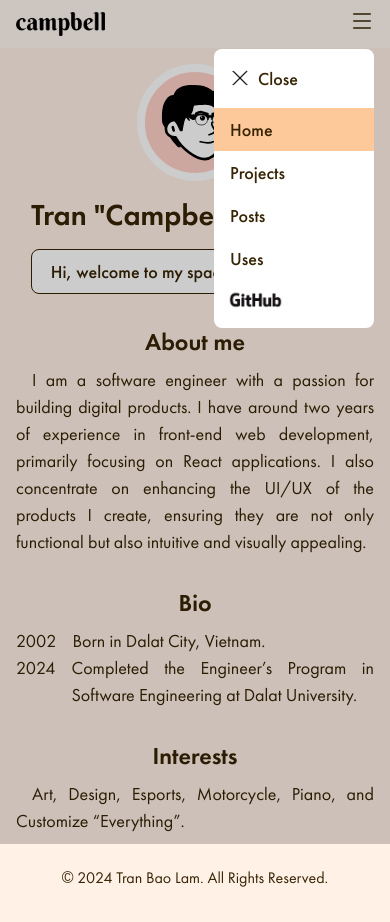
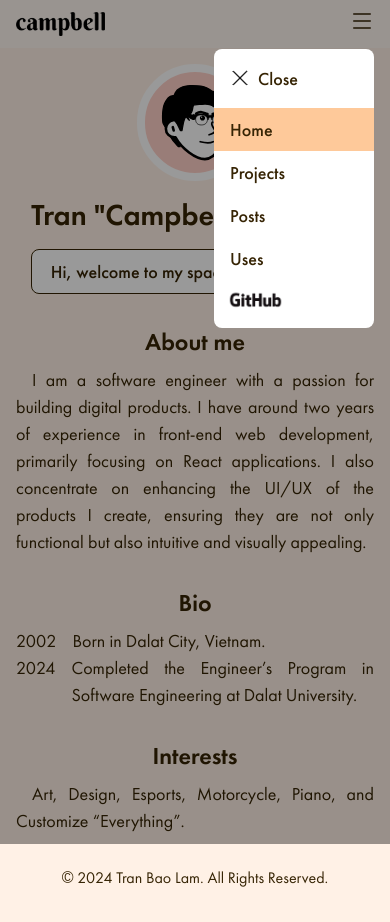
Before and after one commit to tranbaolam26902/campbells-corner, a Next.js app: page / in a window 390 px wide. Both pictures are taken after a click on the button 362 px from the left and 20 px from the top of the page. Built offline with nearby package versions, Linux system fonts and the light colour scheme.

Commit message:
add modal component

```diff
--- a/src/components/shared/Header/MobileMenu.tsx
+++ b/src/components/shared/Header/MobileMenu.tsx
@@ -6,10 +6,11 @@ import github from '@/public/images/github.png';
 // packages
 import Link from 'next/link';
 import Image from 'next/image';
-import { useState } from 'react';
-import { AnimatePresence, motion } from 'framer-motion';
+import { useCallback, useState } from 'react';
+import { motion } from 'framer-motion';
 
 // components
+import { Modal } from '@/components/shared';
 import { MobileNavItem } from './NavItem';
 
 // libs
@@ -26,12 +27,10 @@ export default function MobileMenu({ navLinks }: MobileMenuProps) {
     // event handlers
     const handleOpen = () => {
         setShowMenu(true);
-        document.body.style.overflow = 'hidden';
     };
-    const handleClose = () => {
+    const handleClose = useCallback(() => {
         setShowMenu(false);
-        document.body.style.overflow = '';
-    };
+    }, []);
 
     return (
         <div className='relative sm:hidden'>
@@ -44,17 +43,7 @@ export default function MobileMenu({ navLinks }: MobileMenuProps) {
                 />
             </button>
 
-            <AnimatePresence>
-                {showMenu && (
-                    <>
-                        <motion.div
-                            initial={{ opacity: 0 }}
-                            animate={{ opacity: 1 }}
-                            exit={{ opacity: 0 }}
-                            transition={{ duration: 0.2 }}
-                            className='fixed left-0 top-0 h-screen w-screen bg-black/20'
-                            onClick={handleClose}
-                        ></motion.div>
+            <Modal show={showMenu} place='sibling' onClose={handleClose}>
                 <motion.nav
                     initial={{ opacity: 0, height: 0 }}
                     animate={{ opacity: 1, height: 'auto' }}
@@ -97,9 +86,7 @@ export default function MobileMenu({ navLinks }: MobileMenuProps) {
                         />
                     </Link>
                 </motion.nav>
-                    </>
-                )}
-            </AnimatePresence>
+            </Modal>
         </div>
     );
 }
--- /dev/null
+++ b/src/components/shared/Modal.tsx
@@ -0,0 +1,79 @@
+'use client';
+
+// packages
+import { ReactNode, useCallback, useEffect } from 'react';
+import { AnimatePresence, motion } from 'framer-motion';
+
+interface ModalProps {
+    show: boolean;
+    place?: 'children' | 'sibling';
+    center?: boolean;
+    children: ReactNode;
+    onClose: () => void;
+}
+
+const Modal = ({
+    show,
+    place = 'children',
+    center = false,
+    children,
+    onClose
+}: ModalProps) => {
+    // methods
+    const enablePageScroll = () => {
+        document.body.style.overflow = '';
+    };
+    const disablePageScroll = () => {
+        document.body.style.overflow = 'hidden';
+    };
+
+    // event handlers
+    const handleClose = useCallback(() => {
+        onClose();
+        (document.activeElement as HTMLElement).blur(); // prevent focus on the opener after closing modal
+    }, [onClose]);
+    const handleKeydown = useCallback(
+        (e: KeyboardEvent) => {
+            if (e.key === 'Escape') handleClose();
+        },
+        [handleClose]
+    );
+
+    // side effects
+    useEffect(() => {
+        window.addEventListener('keydown', handleKeydown);
+
+        return () => {
+            window.removeEventListener('keydown', handleKeydown);
+        };
+    }, [handleClose, handleKeydown]);
+    useEffect(() => {
+        if (show) disablePageScroll();
+        else enablePageScroll();
+
+        return disablePageScroll;
+    }, [show]);
+
+    return (
+        <AnimatePresence>
+            {show && (
+                <>
+                    <motion.div
+                        role='button'
+                        initial={{ opacity: 0 }}
+                        animate={{ opacity: 1 }}
+                        exit={{ opacity: 0 }}
+                        transition={{ duration: 0.2 }}
+                        className={`fixed left-0 top-0 z-10 h-screen w-screen bg-black/40 ${center ? 'flex items-center justify-center' : ''}`}
+                        onClick={handleClose}
+                    >
+                        {place === 'children' && <>{children}</>}
+                    </motion.div>
+                    {place === 'sibling' && <>{children}</>}
+                </>
+            )}
+        </AnimatePresence>
+    );
+};
+
+export default Modal;
--- a/src/components/shared/index.tsx
+++ b/src/components/shared/index.tsx
@@ -4,5 +4,6 @@ export { default as Back } from './Back';
 export { default as Footer } from './Footer';
 export { default as Markdown } from './Markdown';
 export { default as MessageDialog } from './MessageDialog';
+export { default as Modal } from './Modal';
 export { default as ScrollToTop } from './ScrollToTop';
 export { default as SectionHeader } from './SectionHeader';
```
Lines whose indentation alone changed are shown as unchanged.
